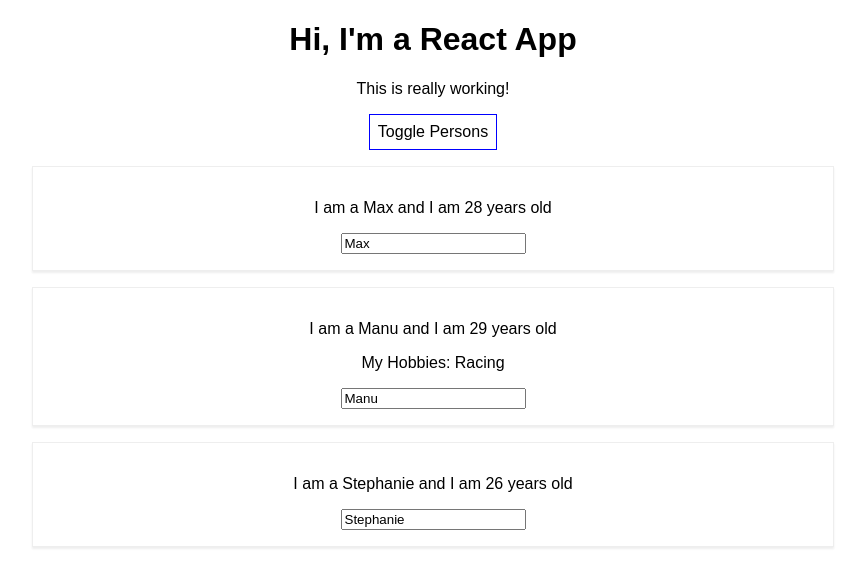
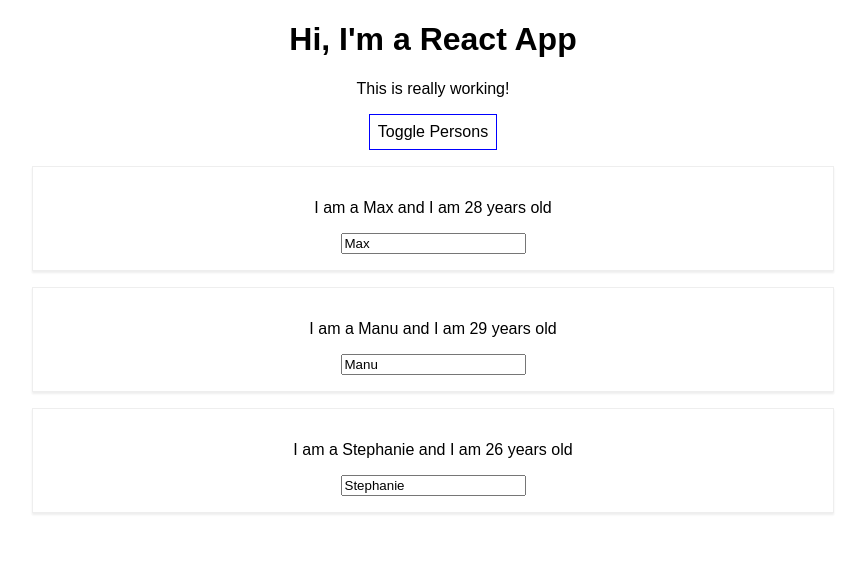
Before and after one commit to khudania/React-learning, a React (Create React App) app: page / in a window 1280 px wide. Both pictures are taken after a click on the button "Toggle Persons". Shown: the top 586 px of the page, without its empty margins (207-1072 px from the left). Built offline with nearby package versions, Linux system fonts and the light colour scheme.

Commit message:
Learned Outputting Lists

```diff
--- a/src/App.js
+++ b/src/App.js
@@ -55,7 +55,10 @@ class App extends Component {
     if (this.state.showPersons) {
       persons = (
         <div>
-          <Person
+          {this.state.persons.map(person => {
+            return <Person name={person.name} age={person.age} />
+          })}
+          {/* <Person
             name={this.state.persons[0].name}
             age={this.state.persons[0].age}
           />
@@ -70,7 +73,7 @@ class App extends Component {
           <Person
             name={this.state.persons[2].name}
             age={this.state.persons[2].age}
-          />
+          /> */}
 
         </div>
       );
```
